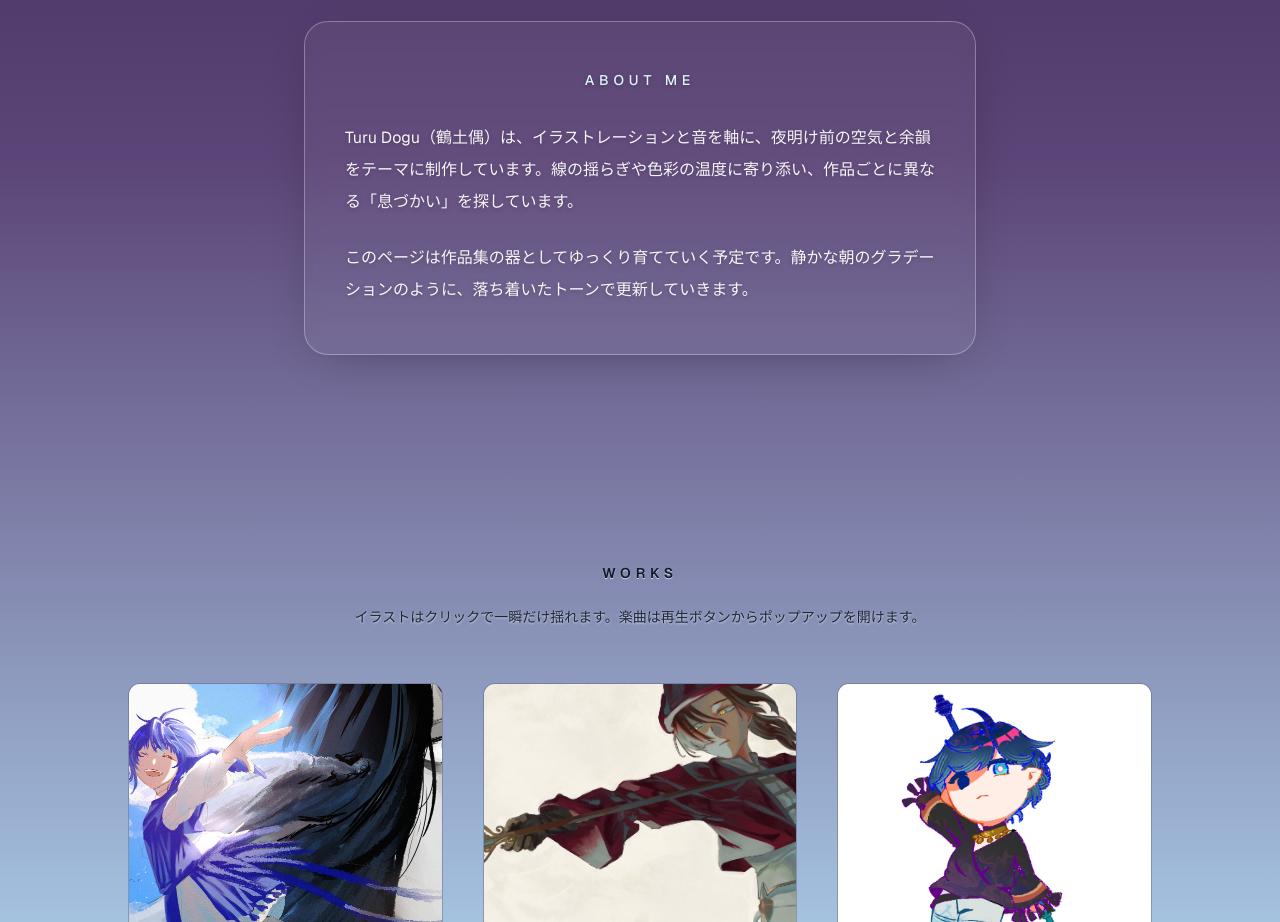
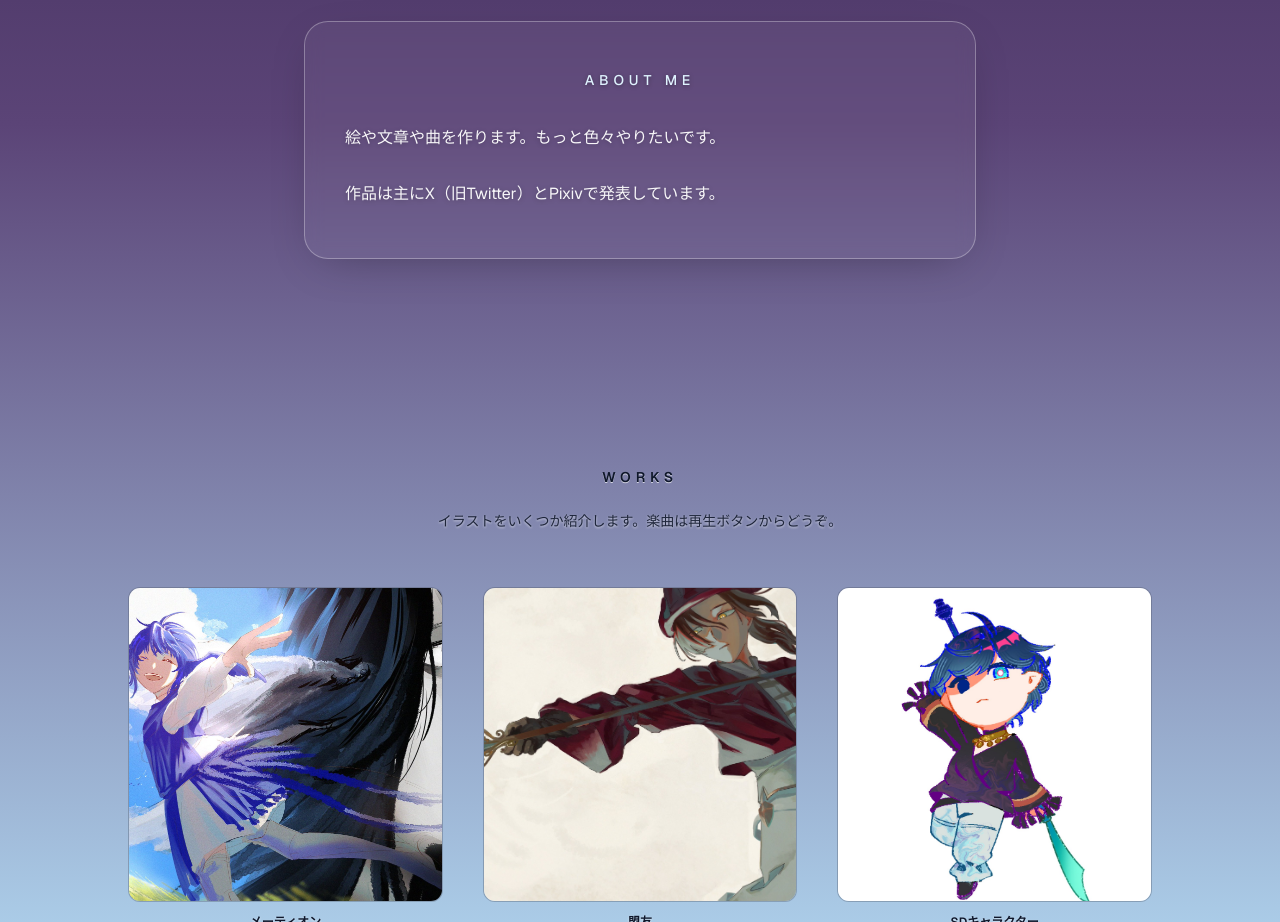
Before and after one commit to Turu-Dogu/turu-portfolio, a Next.js app: page / in a window 1280 px wide. Shown: the part 960-1882 px from the top of the page. Built offline with nearby package versions, Linux system fonts and the light colour scheme.

Commit message:
change masage

```diff
--- a/components/Home.js
+++ b/components/Home.js
@@ -190,10 +190,10 @@ export default function Home() {
             About Me
           </h2>
           <p className="mt-8 text-sm leading-[2] text-white/95 drop-shadow-[0_1px_2px_rgba(0,0,0,0.25)] sm:text-base">
-            Turu Dogu（鶴土偶）は、イラストレーションと音を軸に、夜明け前の空気と余韻をテーマに制作しています。線の揺らぎや色彩の温度に寄り添い、作品ごとに異なる「息づかい」を探しています。
+            絵や文章や曲を作ります。もっと色々やりたいです。
           </p>
           <p className="mt-6 text-sm leading-[2] text-white/95 drop-shadow-[0_1px_2px_rgba(0,0,0,0.25)] sm:text-base">
-            このページは作品集の器としてゆっくり育てていく予定です。静かな朝のグラデーションのように、落ち着いたトーンで更新していきます。
+            作品は主にX（旧Twitter）とPixivで発表しています。
           </p>
         </div>
       </section>
@@ -205,7 +205,7 @@ export default function Home() {
             Works
           </h2>
           <p className="mx-auto mt-6 max-w-xl text-center text-sm font-medium text-slate-900/90 drop-shadow-[0_1px_1px_rgba(255,255,255,0.7)]">
-            イラストはクリックで一瞬だけ揺れます。楽曲は再生ボタンからポップアップを開けます。
+            イラストをいくつか紹介します。楽曲は再生ボタンからどうぞ。
           </p>
 
           <div className="mt-14 grid gap-10 sm:grid-cols-3">
```
